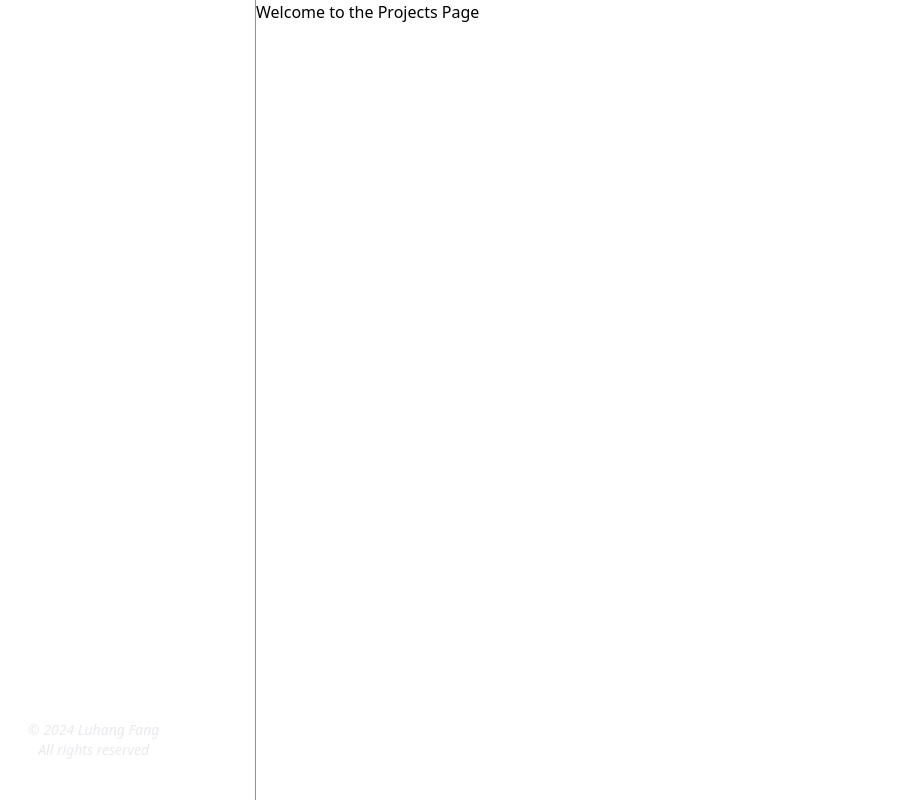
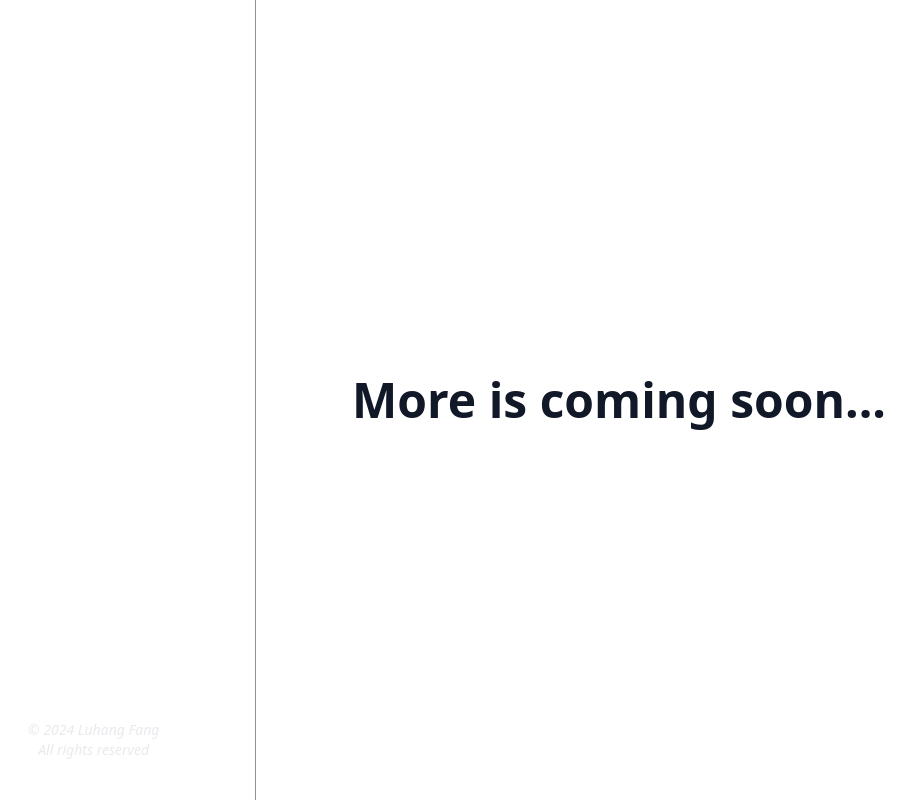
Before and after one commit to Oreo7985/Frontend-Homepage, a React (Vite) app: page /projects in a window 1280 px wide. Shown: the whole page, without its empty margins (0-917 px from the left). Built offline with nearby package versions, Linux system fonts and the light colour scheme.

Commit message:
dummi pages

```diff
--- a/src/App.jsx
+++ b/src/App.jsx
@@ -14,7 +14,6 @@ function App() {
           <Route index element={<Home />} />
           <Route path="about" element={<About />} />
           <Route path="projects" element={<Projects />} />
-          <Route path="cssexercise" element={<CSSExercise />} />
           <Route path="instagram" element={<Instagram/>} />
           <Route path="*" element={<NotFound />} />
         </Route>
--- a/src/components/layout/Navbar.jsx
+++ b/src/components/layout/Navbar.jsx
@@ -1,5 +1,5 @@
 // Navbar.jsx
-import {HomeIcon, UserIcon, SendIcon, Briefcase, InstagramIcon, SunIcon, Menu, X} from 'lucide-react';
+import {HomeIcon, UserIcon, Briefcase, InstagramIcon, SunIcon, Menu, X} from 'lucide-react';
 import {Link} from 'react-router-dom';
 
 function NavItem({to, icon: Icon, children}) {
@@ -61,13 +61,9 @@ export default function Navbar({ className, isOpen, onToggle }) {
                             <NavItem to="/about" icon={UserIcon}>About</NavItem>
                             <NavItem to="/projects" icon={Briefcase}>Projects</NavItem>
                             <NavItem to="/instagram" icon={InstagramIcon}>Instagram</NavItem>
-                            <NavItem to="/contact" icon={SendIcon}>Contact</NavItem>
                         </div>
 
                         {/* Theme Toggle */}
-                        <div className="px-3">
-                            <NavItem to="" icon={SunIcon}/>
-                        </div>
                     </div>
 
                     <div className="flex-1 flex items-end p-4">
--- a/src/pages/About.jsx
+++ b/src/pages/About.jsx
@@ -1,7 +1,17 @@
-export default function About() {
+export default function About({ className }) {
   return (
-    <div>
-      <h1>Welcome to the About Page</h1>
+    <div className={`flex items-center justify-center min-h-screen dark:bg-black ${className}`}>
+      <div className="w-full max-w-4xl mx-auto px-4 sm:px-6 md:px-8">
+        <div className="flex flex-col items-center gap-8 sm:gap-10 md:gap-12 xl:flex-row xl:items-center">
+
+          {/* 文字部分 */}
+          <div className="text-center xl:text-left">
+            <h1 className="text-2xl sm:text-3xl md:text-4xl xl:text-5xl font-bold text-gray-900 dark:text-white">
+              More is coming soon...
+            </h1>
+          </div>
+        </div>
+      </div>
     </div>
   )
 }
--- a/src/pages/Projects.jsx
+++ b/src/pages/Projects.jsx
@@ -1,7 +1,17 @@
-export default function Projects() {
+export default function Projects({ className }) {
   return (
-    <div>
-      <h1>Welcome to the Projects Page</h1>
+    <div className={`flex items-center justify-center min-h-screen dark:bg-black ${className}`}>
+      <div className="w-full max-w-4xl mx-auto px-4 sm:px-6 md:px-8">
+        <div className="flex flex-col items-center gap-8 sm:gap-10 md:gap-12 xl:flex-row xl:items-center">
+
+          {/* 文字部分 */}
+          <div className="text-center xl:text-left">
+            <h1 className="text-2xl sm:text-3xl md:text-4xl xl:text-5xl font-bold text-gray-900 dark:text-white">
+              More is coming soon...
+            </h1>
+          </div>
+        </div>
+      </div>
     </div>
   )
 }
```
